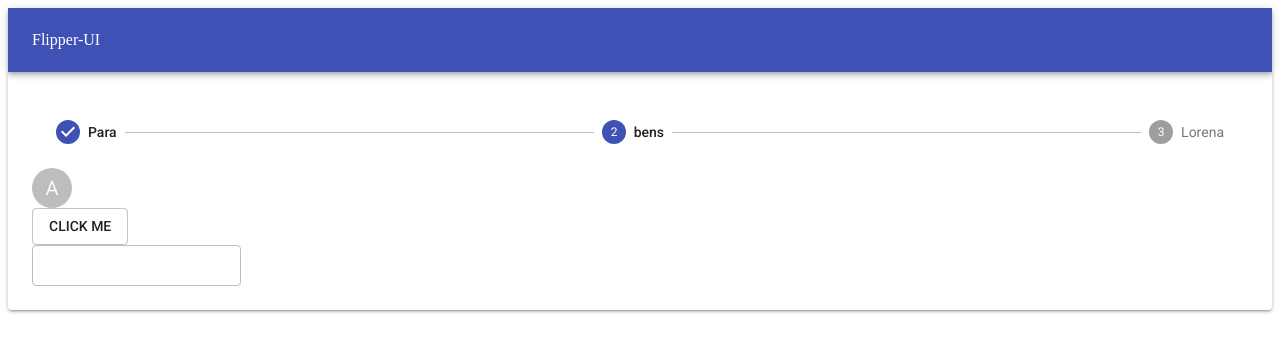
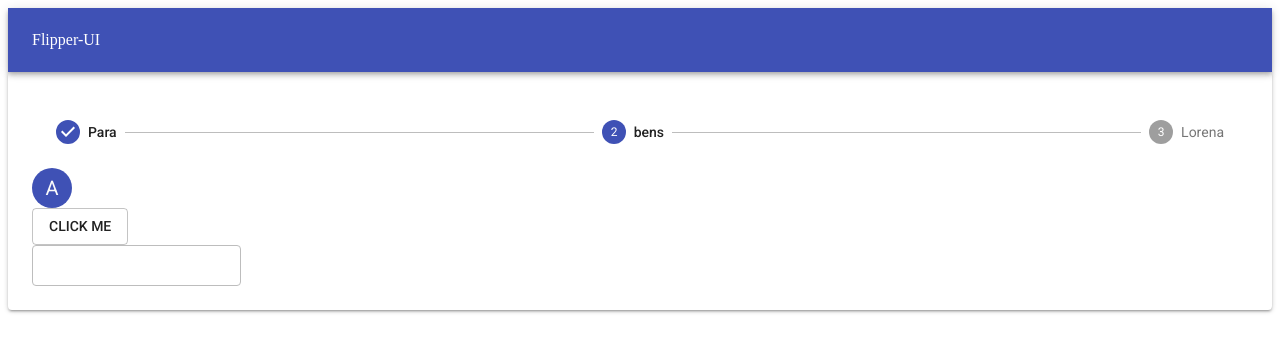
Before and after one commit to nginformatica/flipper-ui, a React app: page / in a window 1280 px wide. Shown: the top 352 px of the page. Built offline with nearby package versions, Linux system fonts and the light colour scheme.

Commit message:
remove unused code

```diff
--- a/src/App.tsx
+++ b/src/App.tsx
@@ -12,7 +12,7 @@ const App = (
         <Header position='sticky'>Flipper-UI</Header>
         <Paper padding={ 24 }>
             <Stepper active={ 1 } steps={ ['Para', 'bens', 'Lorena'] } />
-            <Avatar>A</Avatar>
+            <Avatar primary>A</Avatar>
             <Button variant='outlined'>Click me</Button>
             <div>
                 <TextField />
--- a/src/components/Avatar.tsx
+++ b/src/components/Avatar.tsx
@@ -1,8 +1,6 @@
 import {
     Avatar as MuiAvatar,
-    createStyles,
-    withStyles,
-    WithStyles
+    withStyles
 } from '@material-ui/core'
 import React from 'react'
 
@@ -18,7 +16,7 @@ interface IProps {
     children: React.ReactNode
 }
 
-const styles = theme => createStyles({
+const styles = theme => ({
     primary: {
         backgroundColor: theme.palette.primary.main
     }
```
